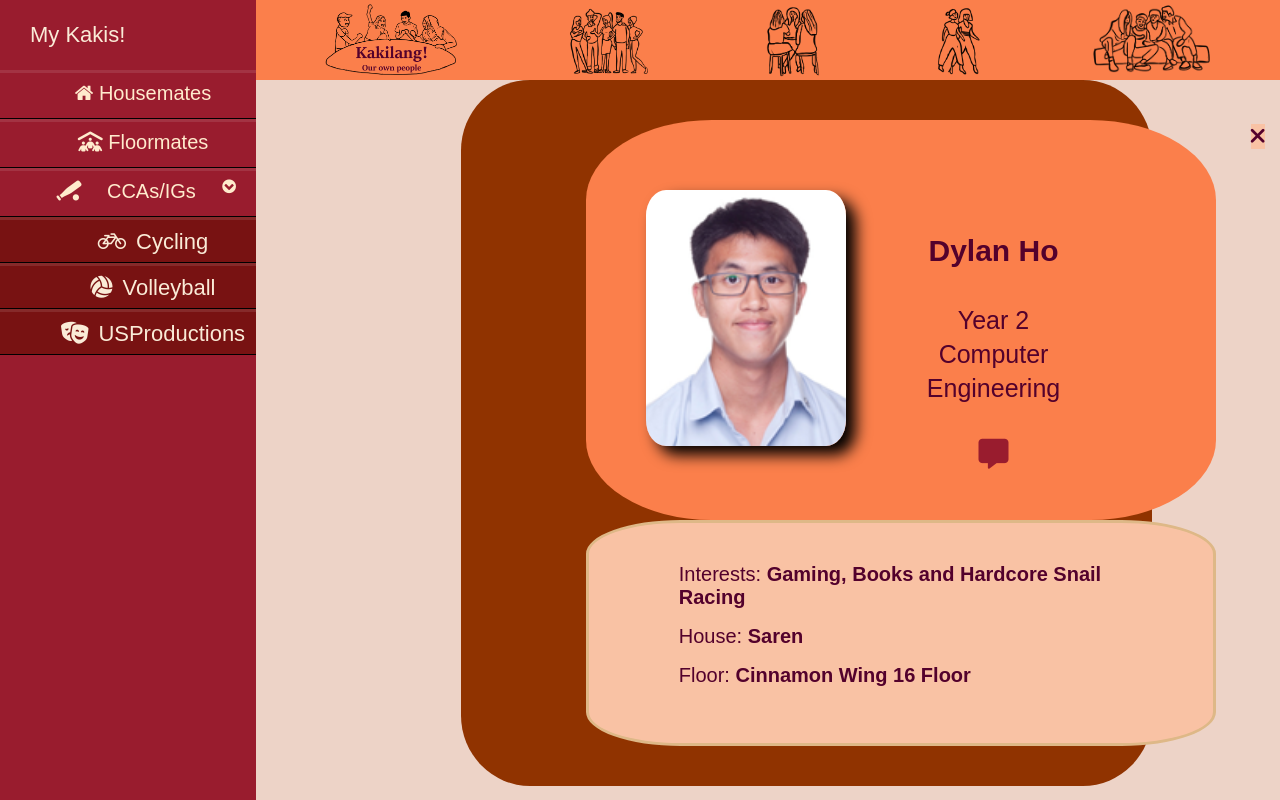
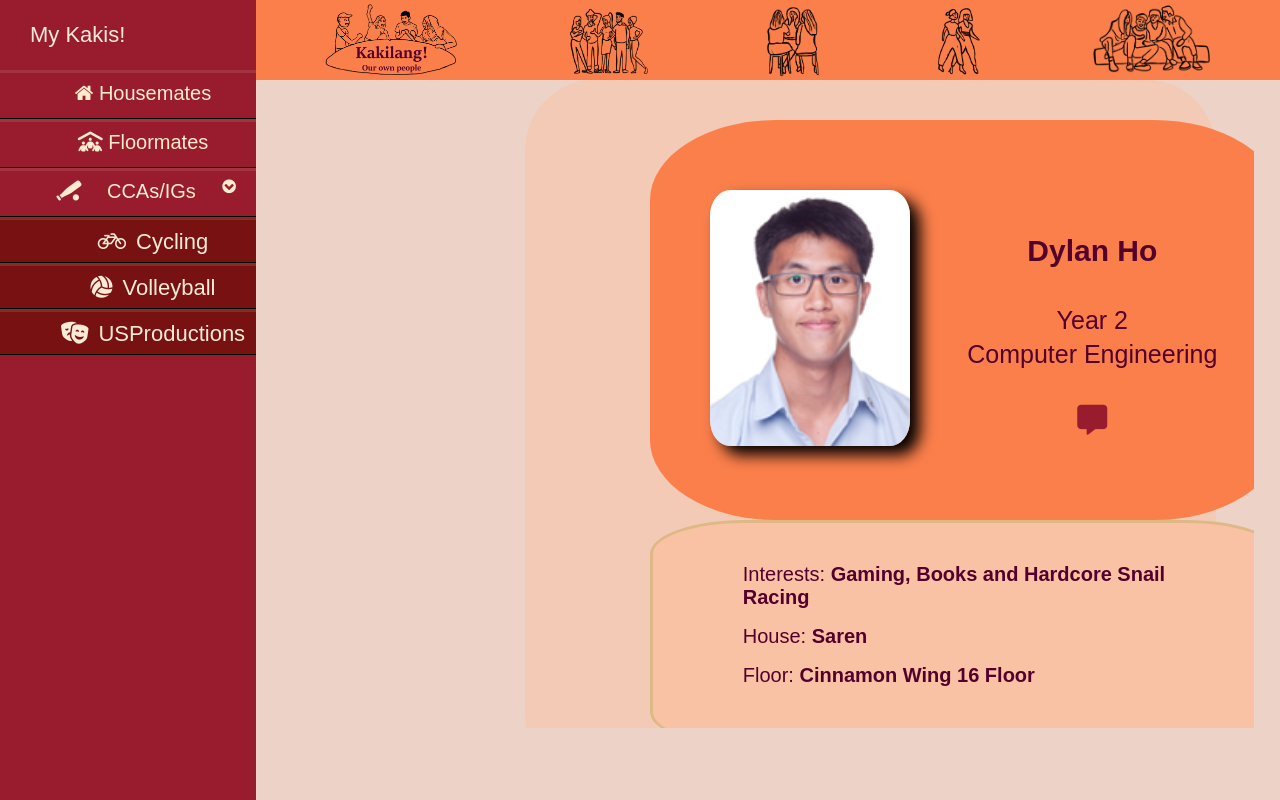
Before and after one commit to ChubbsBunns/Kakilang, a React (Create React App) app in the folder kakilang-web-app/: page /home/1 in a window 1280 px wide. Built offline with nearby package versions, Linux system fonts and the light colour scheme.

Commit message:
some edits

```diff
--- a/kakilang-web-app/src/components/ProfilePage.component.css
+++ b/kakilang-web-app/src/components/ProfilePage.component.css
@@ -11,29 +11,28 @@
   justify-content: center;
   align-items: center;
   max-width: 60vw;
-  margin:0%
-
+  margin:auto;
+  margin-top: 0;
+  overflow: auto;
 }
 
 .profile-box {
+  box-sizing: border-box;
   display: grid;
   grid-template-columns: 1fr 8fr 1fr;
-  background-color: rgb(144, 51, 0);
-  /*
   background-color: rgba(249, 194, 164, 0.5);
-  */
   text-align: center;
   padding: 40px 90px;
   color: white;
   position: relative;
   border-radius: 10%;
   max-width: 90%;
-  margin: 0%;
+  margin: auto;
 }
 
 .image-name-box {
   display: grid;
-  grid-template-columns: 5fr 5fr 1fr;
+  grid-template-columns: 1fr 1fr;
   font: normal normal bold 30px sans-serif;
   background-color: rgba(251, 127, 75, 1);
   text-align: center;
@@ -50,18 +49,24 @@
 
 
 .cancel-button {
+  /*
   background-color: rgba(249, 194, 164, 1);
+  */
+  background-color: rgb(65, 53, 46);
   color: rgba(83, 1, 44, 1);
-  width: 30px;
-  height: 30px;
+  border-radius: 30%;
 }
 
+.something{
+  margin:none;
+  padding-left:0%;
+}
 
 .something > a:hover {
   background-color: rgba(249, 194, 164, 1);
   color: black;
   border-radius: 0%;
-  transition: 0.3s;
+  transition: 0.1s;
   border: 2px solid rgba(83, 1, 44, 1);
 }
 
@@ -70,6 +75,15 @@
   color: black;
   border-radius: 30%;
   transition: 0.3s;
+}
+
+.cancel-button > i{
+  background-color: rgb(65, 53, 46);
+  color: rgba(83, 1, 44, 1);
+  border-radius: 50%;
+  width: 30px;
+  height: 30px;
+  margin: auto;
 }
 
 .major,
```
